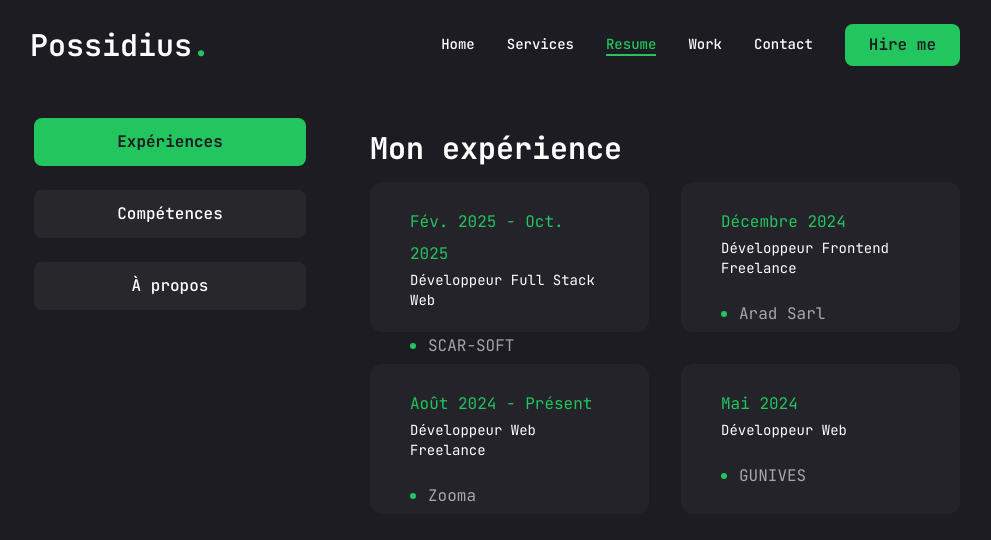
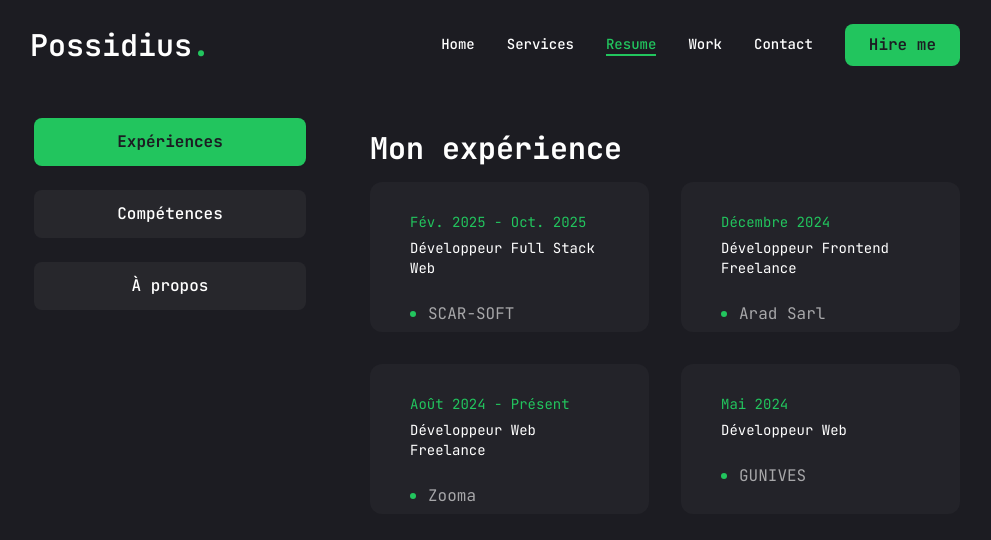
Before and after one commit to possidiuscapo/possidius-portfolio, a Next.js app: page /resume in a window 1280 px wide. Shown: the top 540 px of the page, without its empty margins (145-1136 px from the left). Built offline with nearby package versions, Linux system fonts and the light colour scheme.

Commit message:
modification au niveau de la page resumé

```diff
--- a/app/resume/page.tsx
+++ b/app/resume/page.tsx
@@ -144,7 +144,7 @@ const Resume: React.FC = () => {
                           key={index}
                           className="bg-[#232329] h-[150px] xl:h-[186px] py-6 px-10 rounded-xl felx flex-col justify-center items-center lg:items-start gap-2"
                         >
-                          <span className="text-accent">{item.duration}</span>
+                          <span className="text-accent text-sm">{item.duration}</span>
                           <h3 className="text-sm max-w[260px] min-h[60px] text-center lg:text-left mb-5">
                             {item.position}
                           </h3>
```
